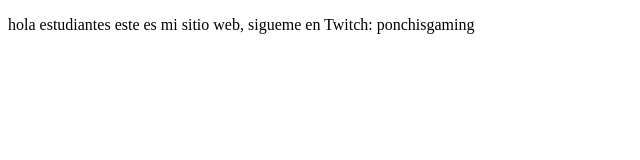
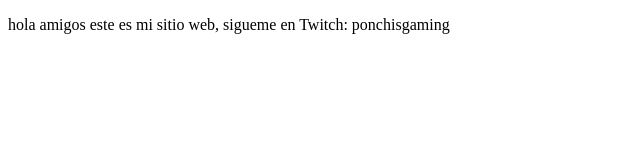
Before and after one commit to PonchisGaming/ProyectoDemoCursoPrework, a plain HTML site: page index.html in a window 1280 px wide. Shown: the full height of the page, 0-640 px from the left. Drawn offline with Linux system fonts and the light colour scheme.

```diff
--- a/index.html
+++ b/index.html
@@ -8,7 +8,7 @@
 </head>
 <body>
     <p>
-        hola estudiantes este es mi sitio web, sigueme en Twitch: ponchisgaming
+        hola amigos este es mi sitio web, sigueme en Twitch: ponchisgaming
     </p>
 
 </body>
```
